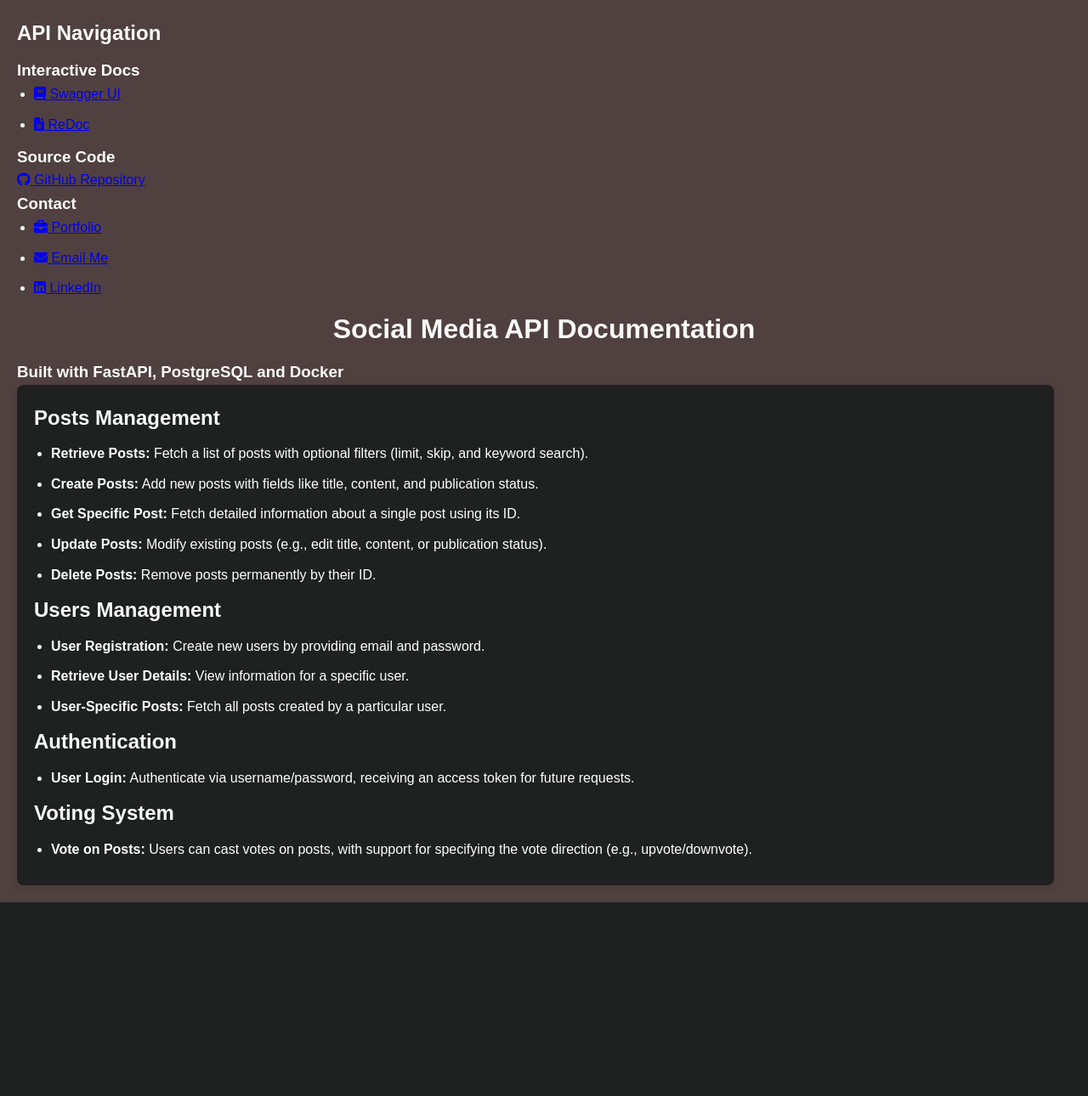
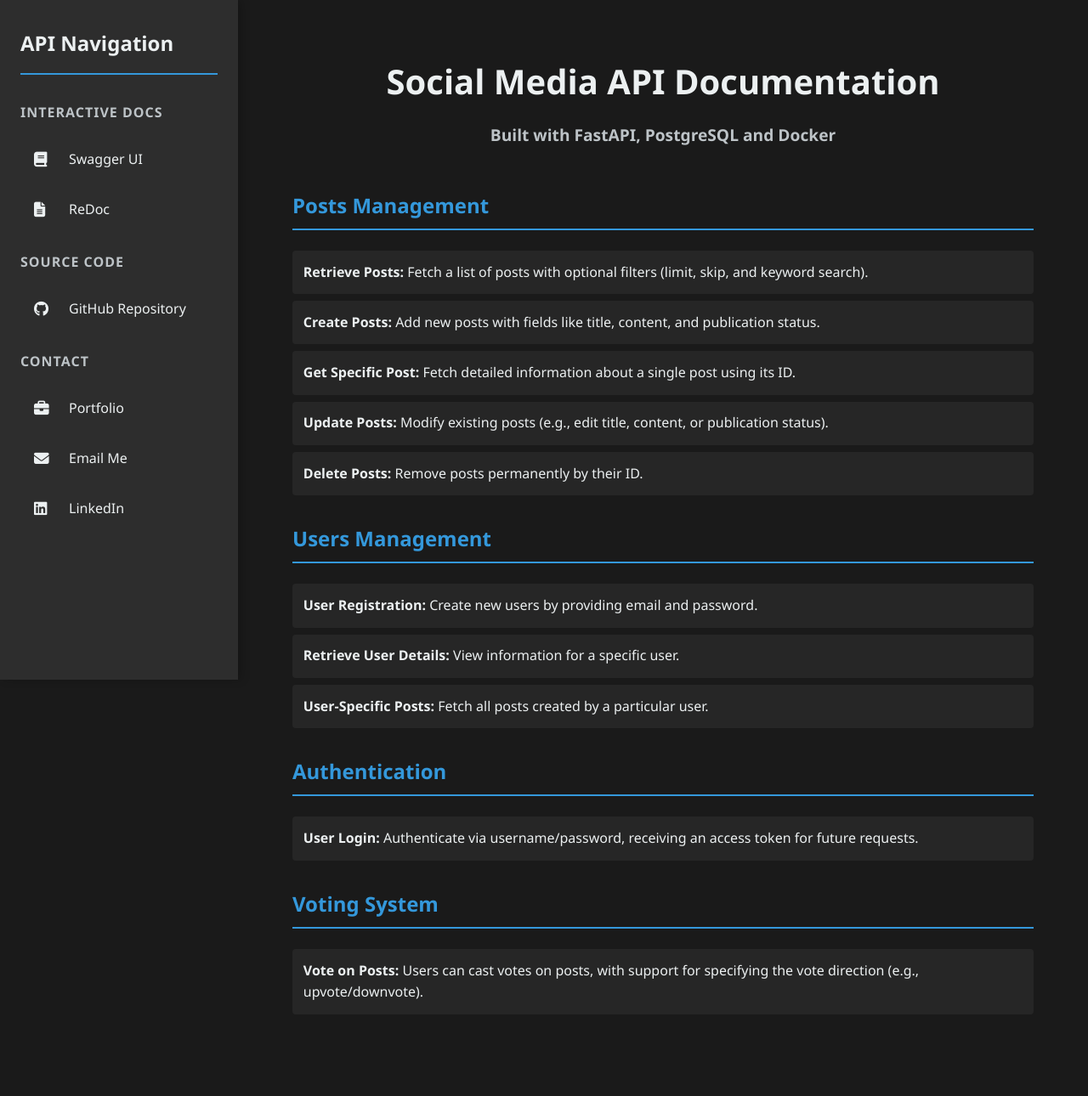
Before and after one commit to Moretti-Fool/Social-api, a FastAPI app: page / in a window 1280 px wide. Shown: the whole page at 85% size. Before the commit the page ends 1062 px from the top, so only its background shows below. Run offline with FastAPI, Linux system fonts and the light colour scheme; parts of the project's set-up code (start-up, migrations or seed data) failed here and were passed over.

Commit message:
Update style.css

```diff
--- a/app/static/style.css
+++ b/app/static/style.css
@@ -1,78 +1,220 @@
+/* Define CSS Variables */
+:root {
+  --primary-color: #2c3e50;
+  --secondary-color: #3498db;
+  --background-dark: #1a1a1a;
+  --background-light: #2d2d2d;
+  --text-primary: #ecf0f1;
+  --text-secondary: #bdc3c7;
+  --border-radius: 8px;
+  --box-shadow: 0 4px 6px rgba(0, 0, 0, 0.3);
+}
+
 /* General Reset */
 * {
-    margin: 0;
-    padding: 0;
-    box-sizing: border-box;
+  margin: 0;
+  padding: 0;
+  box-sizing: border-box;
 }
 
-/* Body and Font Styling */
+/* Body Styling */
 body {
-    font-family: Arial, sans-serif;
-    line-height: 1.6;
-    background-color: #180101bf;
-    color: #fefefe;
-    padding: 20px;
+  font-family: 'Segoe UI', Tahoma, Geneva, Verdana, sans-serif;
+  line-height: 1.6;
+  background-color: var(--background-dark);
+  color: var(--text-primary);
+  padding: 2rem;
 }
 
-/* Main Container */
-.container {
-    display: flex;
-    flex-wrap: wrap;
-    justify-content: space-between;
+/* Header Styling */
+.header {
+  text-align: center;
+  margin-bottom: 3rem;
+}
+.header h1 {
+  font-size: 2.5rem;
+  margin-bottom: 1rem;
+}
+.header h3 {
+  font-size: 1.2rem;
+  font-weight: 400;
+  color: var(--text-secondary);
 }
 
-/* API Details Section */
-.api-details {
-    flex: 2;
-    margin-right: 20px;
-    padding: 20px;
-    background-color: rgb(31, 32, 32);
-    border-radius: 8px;
-    box-shadow: 0 4px 8px rgba(0, 0, 0, 0.1);
+/* Container Layout */
+.container {
+  display: grid;
+  grid-template-columns: repeat(auto-fit, minmax(300px, 1fr));
+  gap: 2rem;
+  max-width: 1200px;
+  margin: 0 auto;
 }
 
-/* Links Section */
-.docs-options {
-    flex: 1;
-    padding: 20px;
-    background-color: #3c3f3f;
-    border-radius: 8px;
-    box-shadow: 0 4px 8px rgba(0, 0, 0, 0.1);
+/* Card Styling */
+.card {
+  background-color: var(--background-light);
+  border-radius: var(--border-radius);
+  padding: 2rem;
+  box-shadow: var(--box-shadow);
 }
 
-.docs-options ul {
-    list-style: none;
-    padding: 0;
+/* Section Styling */
+.section-title {
+  font-size: 1.5rem;
+  color: var(--secondary-color);
+  margin-bottom: 1.5rem;
+  padding-bottom: 0.5rem;
+  border-bottom: 2px solid var(--secondary-color);
+}
+.section-subtitle {
+  font-size: 1.1rem;
+  color: var(--text-secondary);
+  margin-bottom: 1rem;
 }
 
-.docs-options .btn {
-    display: inline-block;
-    background-color: #3498db;
-    color: white;
-    padding: 10px 20px;
-    margin: 5px;
-    border-radius: 5px;
-    text-decoration: none;
-    transition: background-color 0.3s;
+/* Feature List */
+.feature-list {
+  list-style: none;
+  margin-bottom: 2rem;
+}
+.feature-list li {
+  padding: 0.8rem;
+  margin-bottom: 0.5rem;
+  background-color: rgba(255, 255, 255, 0.05);
+  border-radius: 4px;
+  transition: transform 0.2s ease;
+}
+.feature-list li:hover {
+  transform: translateX(5px);
 }
 
-.docs-options .btn:hover {
-    background-color: #060d11;
+/* Button Styling */
+.btn {
+  display: inline-flex;
+  align-items: center;
+  justify-content: center;
+  padding: 0.8rem 1.5rem;
+  margin: 0.5rem 0;
+  border-radius: var(--border-radius);
+  text-decoration: none;
+  font-weight: 500;
+  transition: all 0.3s ease;
+}
+.swagger-btn {
+  color: white;
+}
+.redoc-btn {
+  color: white;
+}
+.github-btn {
+  background-color: #333;
+  color: white;
+  gap: 0.5rem;
+}
+.btn:hover {
+  filter: brightness(1.1);
+  transform: translateY(-2px);
+}
+.github-icon {
+  width: 20px;
+  height: 20px;
 }
 
-/* Heading and List Styling */
-h1 {
-    text-align: center;
+/* Sidebar Styling */
+.sidebar {
+  position: fixed;
+  left: 0;
+  top: 0;
+  bottom: 0;
+  width: 280px;
+  background-color: var(--background-light);
+  padding: 2rem 1.5rem;
+  overflow-y: auto;
+  box-shadow: 4px 0 10px rgba(0, 0, 0, 0.2);
 }
-h1, h2 {
-    color: #fafafa;
-    margin-bottom: 10px;
+.sidebar-header {
+  margin-bottom: 2rem;
+  padding-bottom: 1rem;
+  border-bottom: 2px solid var(--secondary-color);
+}
+.sidebar-title {
+  color: var(--text-secondary);
+  font-size: 1rem;
+  margin: 1.5rem 0 1rem;
+  text-transform: uppercase;
+  letter-spacing: 1px;
+}
+.sidebar-links,
+.contact-list {
+  list-style: none;
+}
+.sidebar-link {
+  display: flex;
+  align-items: center;
+  padding: 0.8rem 1rem;
+  margin: 0.5rem 0;
+  color: var(--text-primary);
+  text-decoration: none;
+  border-radius: var(--border-radius);
+  transition: all 0.2s ease;
+}
+.sidebar-link:hover {
+  background-color: rgba(255, 255, 255, 0.05);
+  transform: translateX(5px);
+}
+.sidebar-link i {
+  width: 25px;
+  margin-right: 1rem;
+  font-size: 1.1rem;
 }
 
-ul {
-    margin-left: 20px;
+/* Main Content Area */
+.main-content {
+  margin-left: 280px;
+  padding: 2rem;
 }
 
-li {
-    margin-bottom: 10px;
+/* Responsive Design */
+@media (max-width: 768px) {
+  .sidebar {
+    width: 100%;
+    position: relative;
+    height: auto;
+    box-shadow: none;
+  }
+  .main-content {
+    margin-left: 0;
+  }
+  .sidebar-link {
+    justify-content: center;
+  }
+  .container {
+    grid-template-columns: 1fr;
+  }
+  .header h1 {
+    font-size: 2rem;
+  }
+  .header h3 {
+    font-size: 1rem;
+  }
 }
+@media (max-width: 480px) {
+  .feature-list li {
+    padding: 1rem;
+    font-size: 0.9rem;
+  }
+
+  .sidebar-link {
+    font-size: 0.95rem;
+    padding: 1rem;
+  }
+
+  .header h1 {
+    font-size: 1.8rem;
+    line-height: 1.3;
+  }
+
+  body {
+    padding: 1rem;
+  }
+}
```
